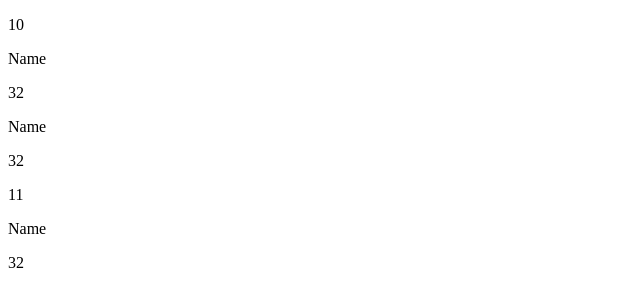
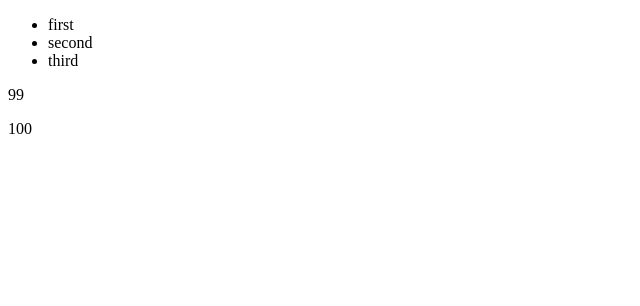
Before and after one commit to doniisetiiawan/react-pzq, a React (Create React App) app: page / in a window 1280 px wide. Shown: the top 306 px of the page, without its empty margins (0-640 px from the left). Built offline with nearby package versions, Linux system fonts and the light colour scheme.

Commit message:
Custom property validators

```diff
--- a/src/MyComponent.jsx
+++ b/src/MyComponent.jsx
@@ -1,25 +1,31 @@
 import React from 'react';
-import PropTypes from 'prop-types';
 
-const levels = new Array(10)
-  .fill(null).map((v, i) => i + 1);
-
-const userShape = {
-  name: PropTypes.string,
-  age: PropTypes.number,
-};
-
-const MyComponent = ({ level, user }) => (
+const MyComponent = ({ myArray, myNumber }) => (
   <section>
-    <p>{level}</p>
-    <p>{user.name}</p>
-    <p>{user.age}</p>
+    <ul>
+      {myArray.map((i) => (
+        <li key={i}>{i}</li>
+      ))}
+    </ul>
+    <p>{myNumber}</p>
   </section>
 );
 
 MyComponent.propTypes = {
-  level: PropTypes.oneOf(levels),
-  user: PropTypes.shape(userShape),
+  myArray: (
+    props, name, component,
+  ) => (Array.isArray(props[name]) && props[name].length
+    ? null
+    : new Error(`${component}.${name}: expecting non-empty array`)),
+
+  myNumber: (
+    props, name, component,
+  ) => (Number.isFinite(props[name])
+  && props[name] > 0 && props[name] < 100
+    ? null
+    : new Error(
+      `${component}.${name}: expecting number between 1 and 99`,
+    )),
 };
 
 export default MyComponent;
--- a/src/index.jsx
+++ b/src/index.jsx
@@ -5,11 +5,9 @@ import MyComponent from './MyComponent';
 
 render(
   <section>
-    <MyComponent level={10} user={{ name: 'Name', age: 32 }} />
+    <MyComponent myArray={['first', 'second', 'third']} myNumber={99} />
 
-    <MyComponent user={{ name: 'Name', age: 32, online: false }} />
-
-    <MyComponent level={11} user={{ name: 'Name', age: '32' }} />
+    <MyComponent myArray={[]} myNumber={100} />
   </section>,
   document.getElementById('root'),
 );
```
